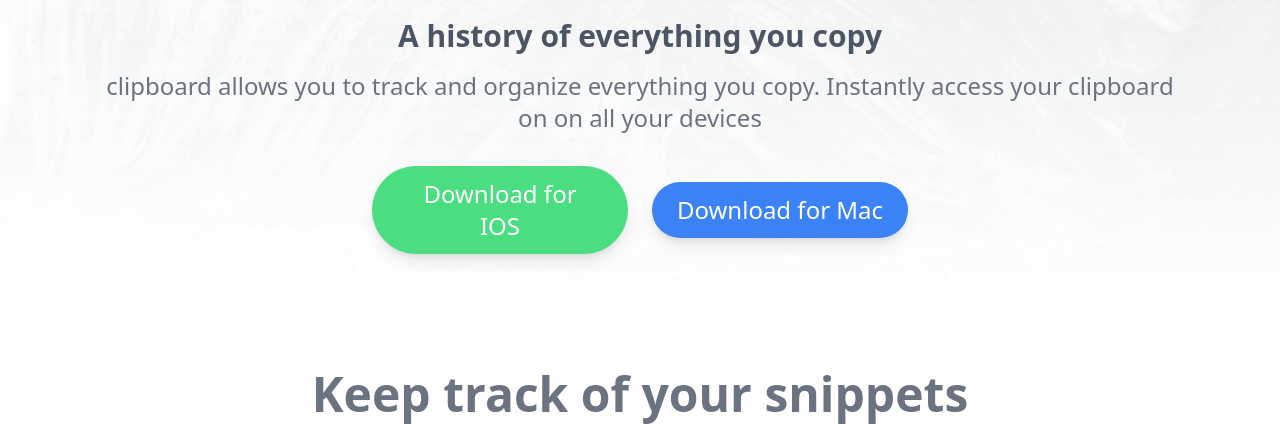
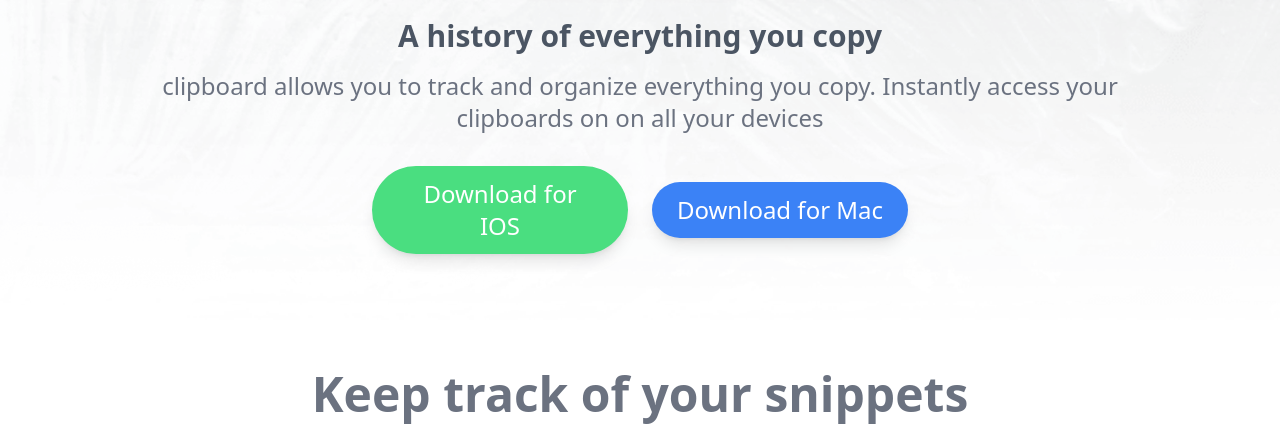
Before and after one commit to bdushime/Clipboard-Web-Me, a plain HTML site: page index.html in a window 1280 px wide. Shown: the part 279-718 px from the top of the page. Drawn offline with nearby package versions, Linux system fonts and the light colour scheme.

Commit message:
Clipboard

```diff
--- a/index.html
+++ b/index.html
@@ -13,7 +13,7 @@
           <img class="w-42 mx-auto" src="images/logo.svg">
           <h3 class="mx-auto mt-7 text-3xl text-center font-bold text-gray-600  ">A history of everything you copy</h3>
           <p class="text-gray-500 text-center mx-auto my-4 text-2xl">clipboard allows you to track and organize everything you copy.
-             Instantly access your clipboard on on all your devices</p>
+             Instantly access your clipboards on on all your devices</p>
           <div class="flex flex-col mx-auto mt-8 w-full space-y-6 md:flex-row md:space-y-0   md:items-center md:justify-center md:space-x-6">
             <button class="px-8 py-3 text-white bg-green-400 shadow-lg  text-2xl rounded-full w-full hover:bg-green-500 md:w-64">Download for IOS</button>
             <button class="px-3 py-3 text-white bg-blue-500  shadow-lg text-2xl  rounded-full w-full hover:bg-yellow-500 md:w-64">Download for Mac </button>
```
